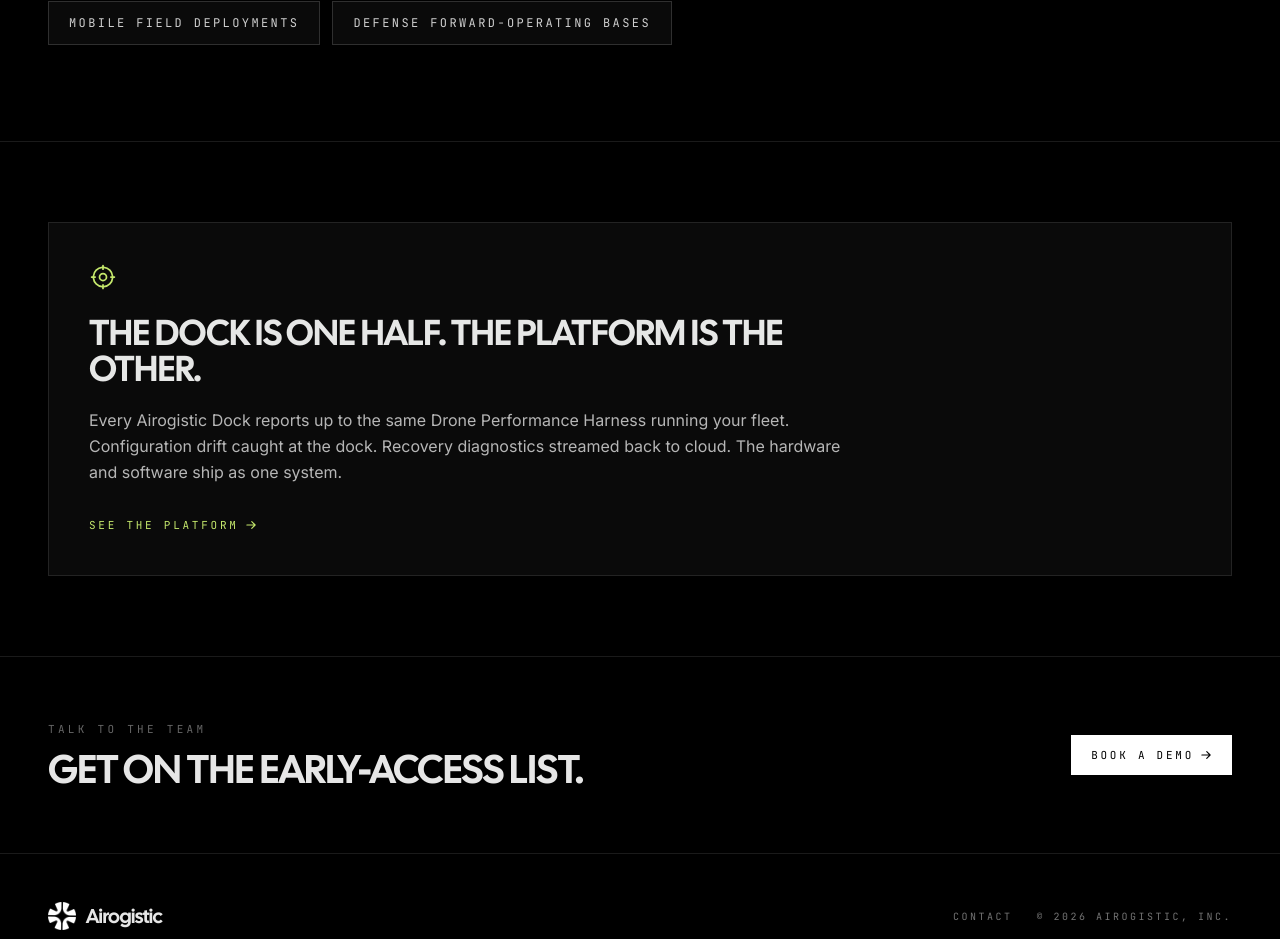
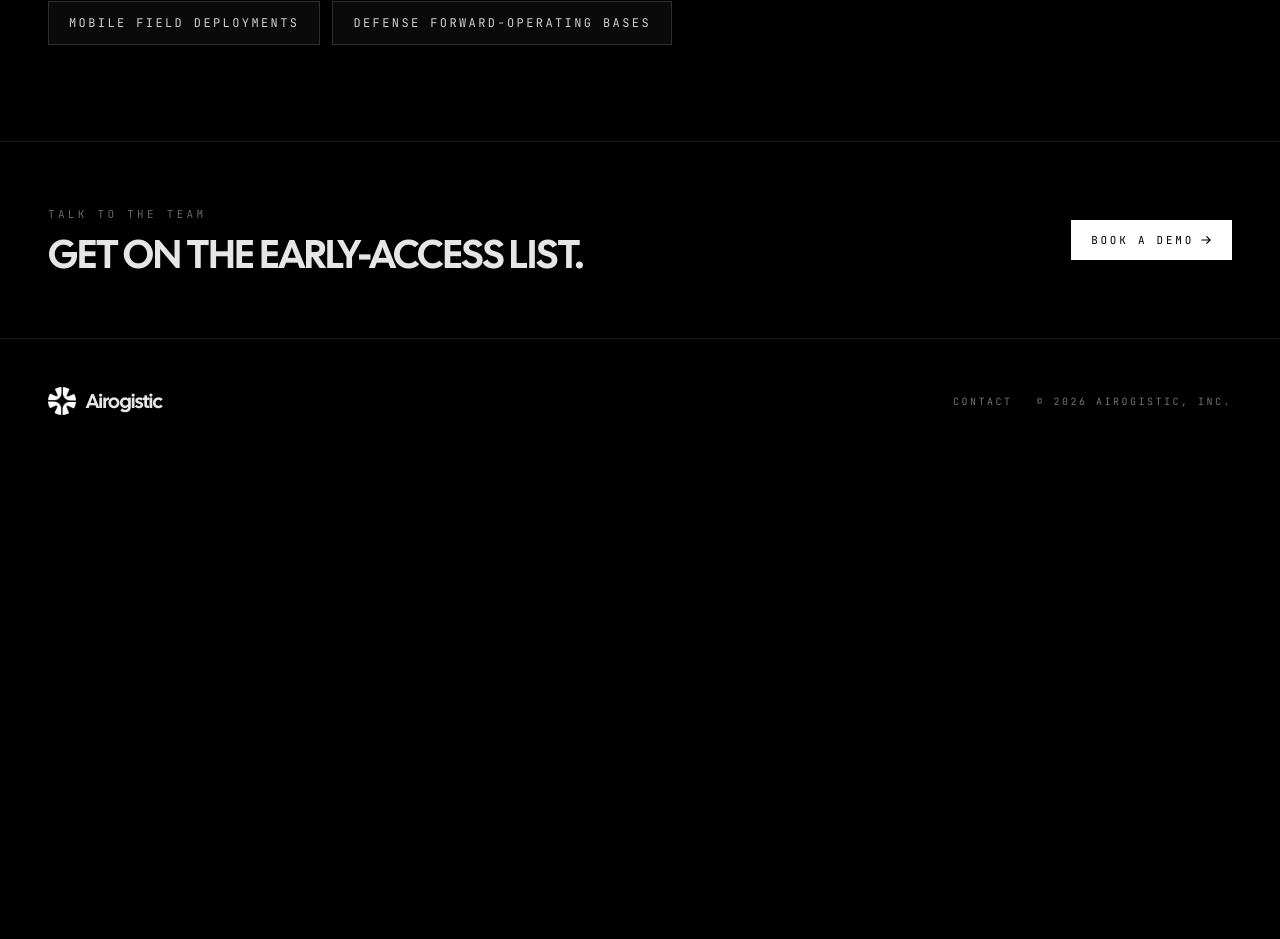
Before and after one commit to omri-i-b/airogistic-site, a Next.js app: page /dock in a window 1280 px wide. Shown: the part 2511-3450 px from the top of the page. After the commit the page ends 2974 px from the top, so only its background shows below. Built offline with nearby package versions, Linux system fonts and the light colour scheme.

Commit message:
Drop lattice integration callout from /dock

```diff
--- a/src/app/dock/page.tsx
+++ b/src/app/dock/page.tsx
@@ -209,31 +209,6 @@ export default function DockPage() {
         </div>
       </section>
 
-      {/* Lattice integration callout */}
-      <section className="border-b border-white/10">
-        <div className="mx-auto max-w-[1680px] px-12 py-20">
-          <article className="border border-white/10 bg-[#0a0a0a] p-10">
-            <Crosshair className="h-7 w-7 text-[#C5E86C]" weight="regular" />
-            <h2 className="mt-6 max-w-3xl font-display text-[36px] leading-[1] font-bold tracking-[-0.02em] uppercase">
-              The dock is one half. The platform is the other.
-            </h2>
-            <p className="mt-5 max-w-3xl text-base leading-relaxed text-white/70">
-              Every Airogistic Dock reports up to the same Drone
-              Performance Harness running your fleet. Configuration drift
-              caught at the dock. Recovery diagnostics streamed back to
-              cloud. The hardware and software ship as one system.
-            </p>
-            <Link
-              href="/"
-              className="mt-8 inline-flex items-center gap-1.5 font-mono text-[11px] tracking-[0.25em] text-[#C5E86C] uppercase transition-opacity hover:opacity-80"
-            >
-              See the platform
-              <ArrowRight className="h-3 w-3" weight="bold" />
-            </Link>
-          </article>
-        </div>
-      </section>
-
       <CtaStrip
         eyebrow="Talk to the team"
         headline="Get on the early-access list."
```
